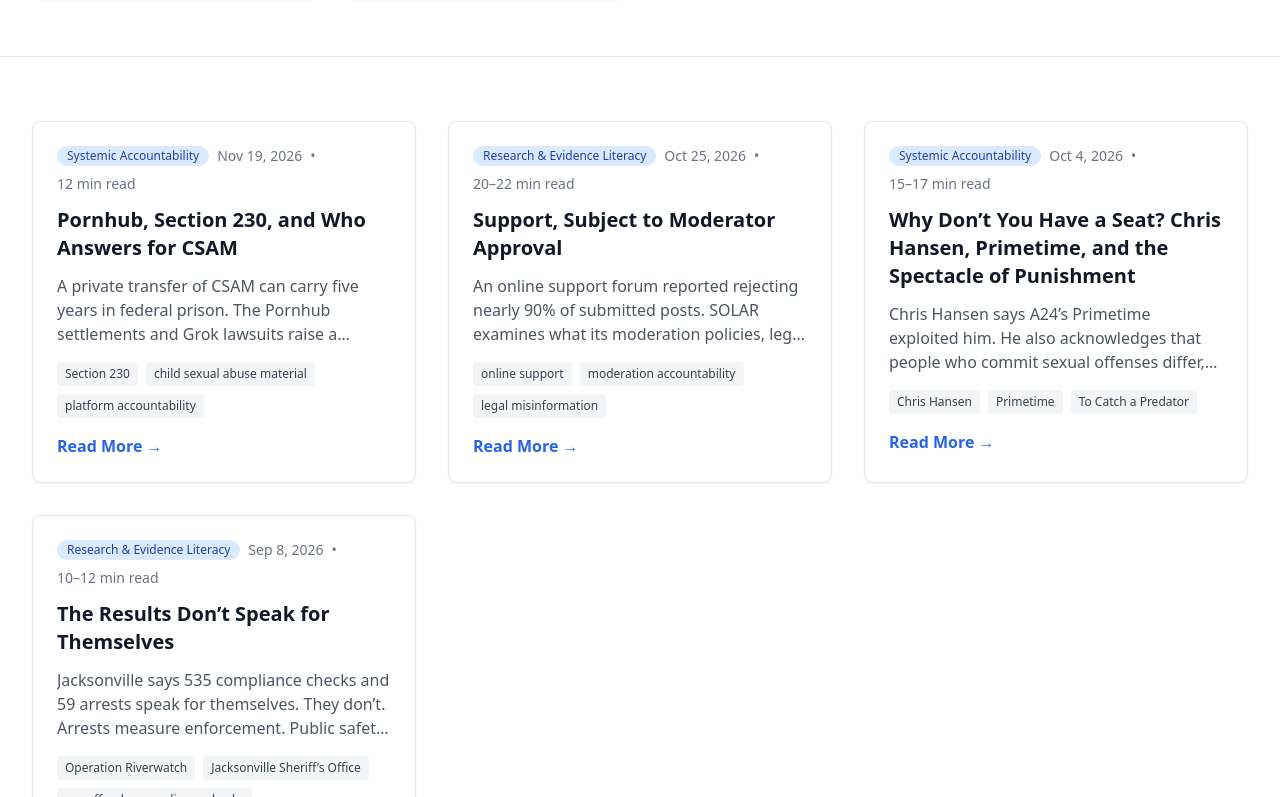
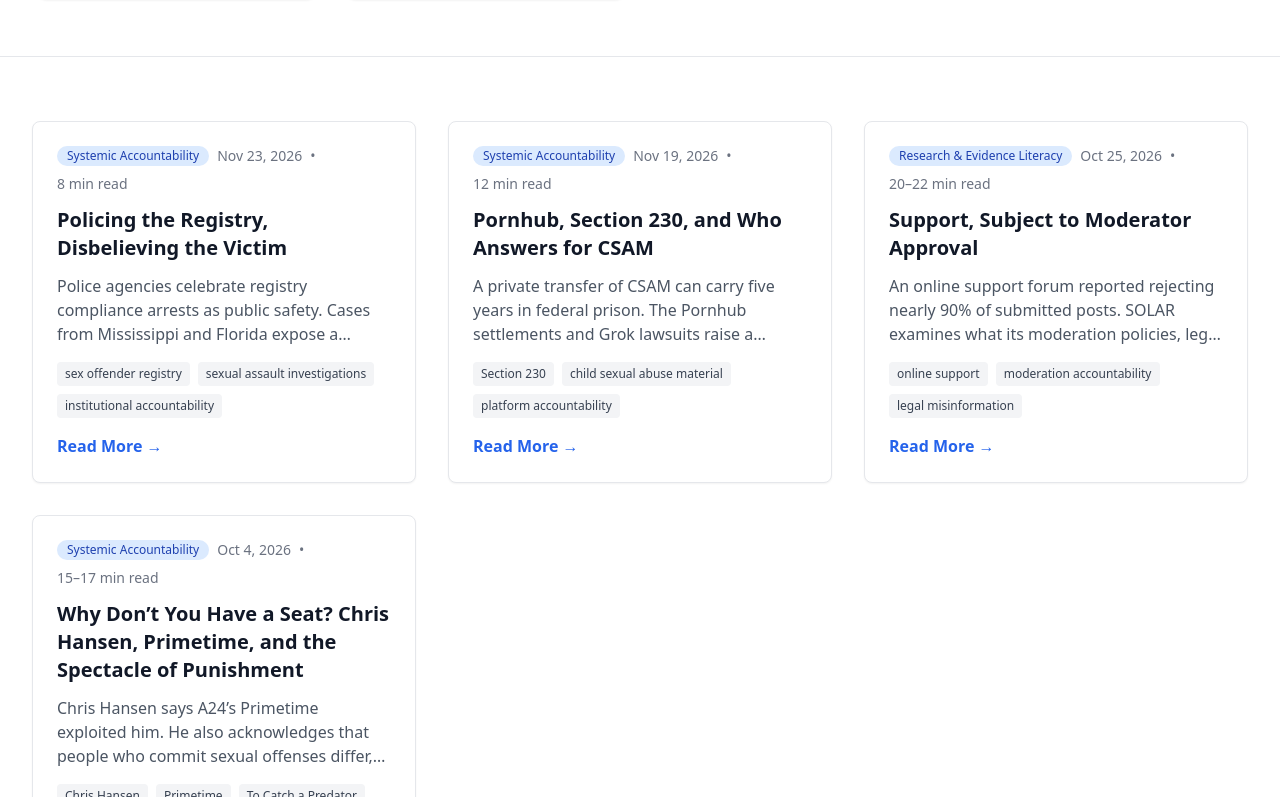
Before and after one commit to projectsolarrecon/Solar, a React (Vite) app: page /blog in a window 1280 px wide. Shown: the part 2503-3300 px from the top of the page. Built offline with nearby package versions, Linux system fonts and the light colour scheme.

Commit message:
Add new editorial to blog feed

```diff
--- a/src/data/blogPosts.ts
+++ b/src/data/blogPosts.ts
@@ -11,6 +11,27 @@ export interface BlogPost {
 }
 
 export const allBlogPosts: BlogPost[] = [
+{
+  "id": "policing-the-registry-disbelieving-the-victim",
+  "title": "Policing the Registry, Disbelieving the Victim",
+  "excerpt": "Police agencies celebrate registry compliance arrests as public safety. Cases from Mississippi and Florida expose a disturbing contrast with their handling of reported sexual violence.",
+  "author": "The SOLAR Project",
+  "date": "Nov 23, 2026",
+  "readTime": "8 min read",
+  "category": "Systemic Accountability",
+  "tags": [
+    "sex offender registry",
+    "sexual assault investigations",
+    "institutional accountability",
+    "Taylor Cadle",
+    "DARVO",
+    "police misconduct",
+    "public safety metrics",
+    "opportunity cost",
+    "victim protection"
+  ],
+  "path": "/blog/policing-the-registry-disbelieving-the-victim"
+},
   // Insert this object at the TOP of the exported array (newest-first):
 {
   id: "pornhub-section-230-csam-accountability",
```
